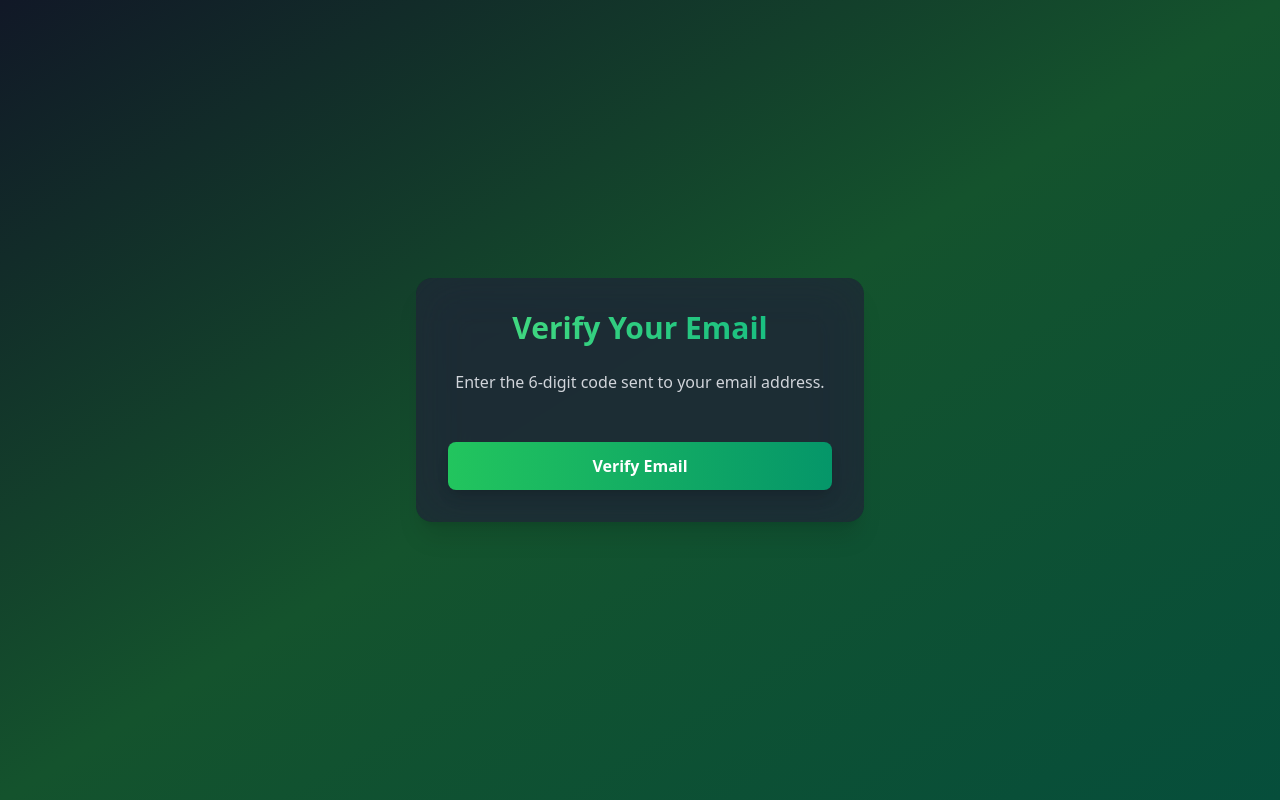
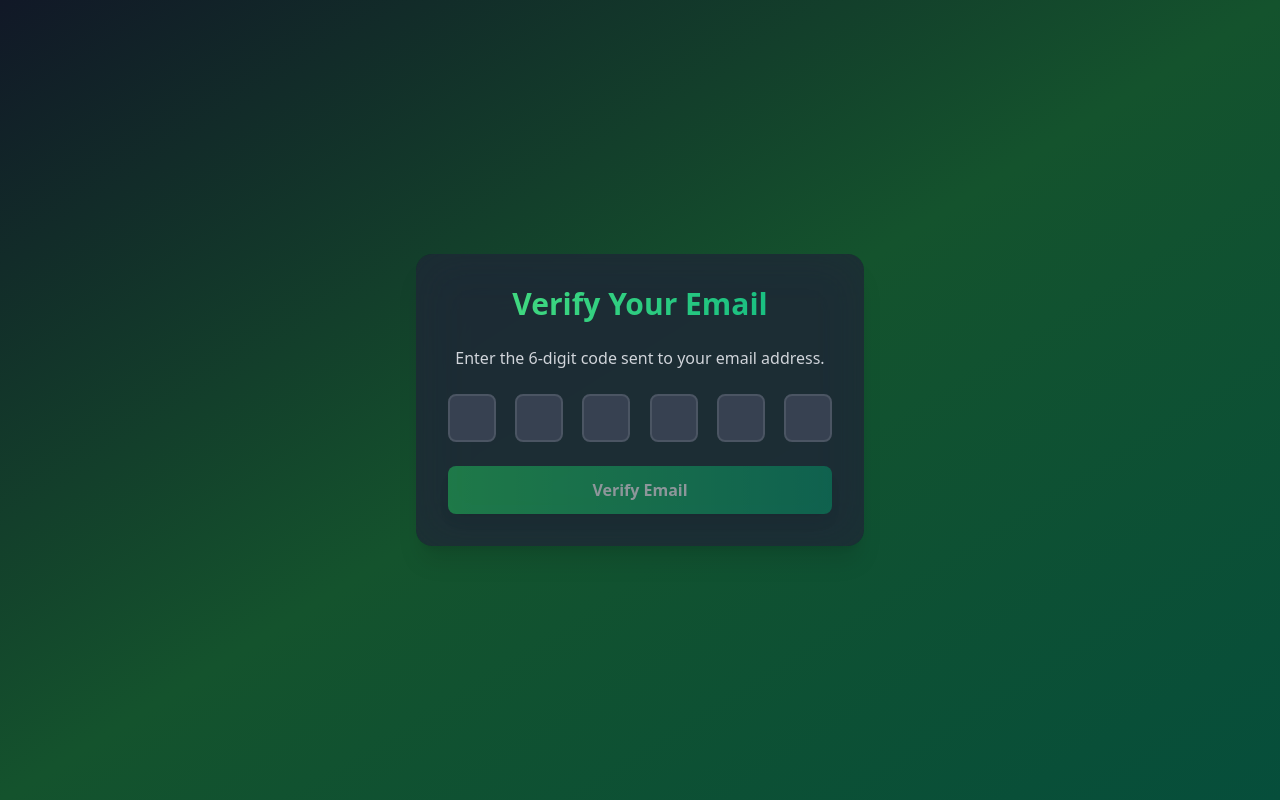
Before and after one commit to uncle-Yevheniii/My-App, a React (Vite) app in the folder FE/: page /email-verify in a window 1280 px wide. Built offline with nearby package versions, Linux system fonts and the light colour scheme.

Commit message:
update email verify

```diff
--- a/FE/src/pages/EmailVerify.page.tsx
+++ b/FE/src/pages/EmailVerify.page.tsx
@@ -1,10 +1,10 @@
 import { useRef, useState } from 'react'
-// import { useNavigate } from 'react-router-dom'
+import { useNavigate } from 'react-router-dom'
 
 export default function EmailVerifyPage() {
-    const [OTP, setOTP] = useState<string[]>(Array(length).fill(''))
-    const inputRef = useRef<HTMLInputElement[]>(Array(length).fill(null))
-    // const navigate = useNavigate()
+    const [OTP, setOTP] = useState<string[]>(Array(6).fill(''))
+    const inputRef = useRef<HTMLInputElement[]>(Array(6).fill(null))
+    const navigate = useNavigate()
     const isLoading = false
 
     const handleTextChange = (text: string, index: number) => {
@@ -68,10 +68,14 @@ export default function EmailVerifyPage() {
                             />
                         ))}
                     </div>
+
                     <button
                         type="submit"
                         disabled={isLoading || OTP.some((digit) => !digit)}
-                        className="w-full bg-gradient-to-r from-green-500 to-emerald-600 text-white font-bold py-3 px-4 rounded-lg shadow-lg hover:from-green-600 hover:to-emerald-700 focus:outline-none focus:ring-2 focus:ring-green-500 focus:ring-opacity-50 disabled:opacity-50"
+                        className="
+                        w-full bg-gradient-to-r from-green-500 to-emerald-600 text-white font-bold py-3 px-4 rounded-lg shadow-lg
+                        hover:from-green-600 hover:to-emerald-700 focus:outline-none focus:ring-2 focus:ring-green-500 focus:ring-opacity-50
+                        disabled:opacity-50 disabled:cursor-not-allowed disabled:bg-gray-500 disabled:hover:from-green-500 disabled:hover:to-emerald-600"
                     >
                         {isLoading ? 'Verifying...' : 'Verify Email'}
                     </button>
```
